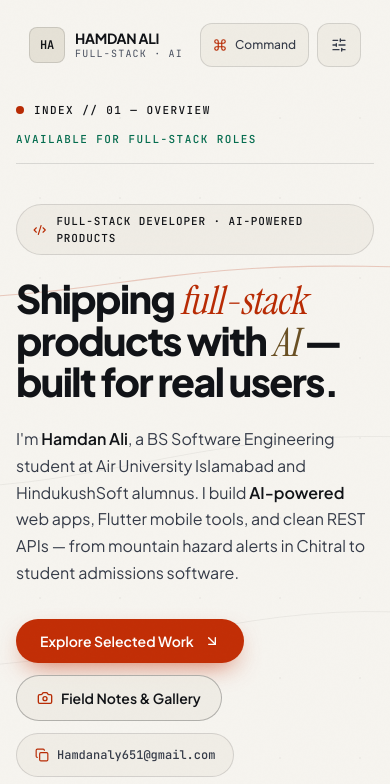
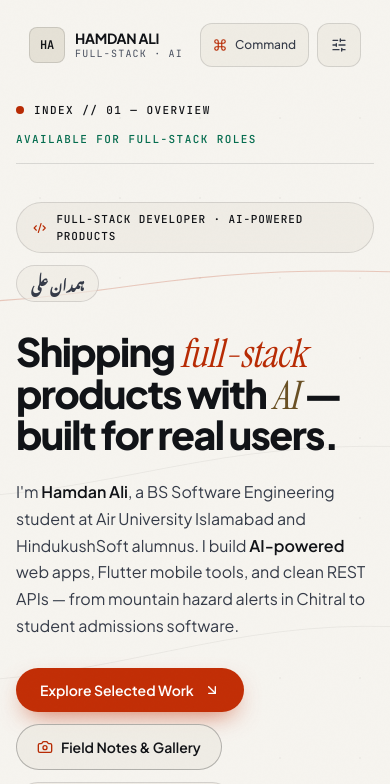
Before and after one commit to Hamdanali3/HamdanaAli_Portfolio, a Next.js app: page / in a window 390 px wide. Shown: the top 784 px of the page. Built offline with nearby package versions, Linux system fonts and the light colour scheme; a web font is replaced by a local one.

Commit message:
perf(lcp): paint hero headline on frame zero alongside fixed-height greeting stage

```diff
--- a/src/app/globals.css
+++ b/src/app/globals.css
@@ -188,7 +188,7 @@ body {
 }
 
 /* Zero-CLS, zero-FOUC first-load multilingual greeting state coordination */
-html[data-greeting="active"] .hero-settled-copy {
+html[data-greeting="active"] .hero-settled-badge {
   opacity: 0;
   visibility: hidden;
   pointer-events: none;
--- a/src/components/hero/HeroSection.tsx
+++ b/src/components/hero/HeroSection.tsx
@@ -111,7 +111,7 @@ export function HeroSection({
   useEffect(() => {
     if (!greetingActive) return;
 
-    // Total sequence ~2.95s across 3 steps, each transition <= 300ms
+    // Total sequence ~2.95s across 3 steps, each transition <= 280ms
     const t1 = setTimeout(() => setStepIdx(1), 980);
     const t2 = setTimeout(() => setStepIdx(2), 1980);
     const t3 = setTimeout(() => {
@@ -151,7 +151,7 @@ export function HeroSection({
 
       <div className="relative z-10 mx-auto max-w-[1340px] px-4 sm:px-8">
         {/* Top Metadata Strip */}
-        <div className="flex flex-wrap items-center justify-between gap-3 border-b border-hairline pb-4 mb-10 sm:mb-12 font-mono text-[11px] tracking-[0.13em] uppercase text-ink-muted">
+        <div className="flex flex-wrap items-center justify-between gap-3 border-b border-hairline pb-4 mb-8 sm:mb-12 font-mono text-[11px] tracking-[0.13em] uppercase text-ink-muted">
           <div className="flex items-center gap-2.5">
             <span className="inline-block h-2 w-2 rounded-full bg-signal" />
             <span className="text-ink font-medium">INDEX // 01 — OVERVIEW</span>
@@ -168,60 +168,53 @@ export function HeroSection({
 
         {/* Main 12-Column Swiss Editorial Grid */}
         <div className="grid grid-cols-1 lg:grid-cols-12 gap-10 lg:gap-10 items-center">
-          {/* Left 7 Columns: Zero-CLS Stacked Stage (Multilingual Greeting -> Settled Hero) */}
-          <div className="lg:col-span-7 grid grid-cols-1">
-            {/* Layer A: Multilingual Greeting Stage (Urdu RTL -> English LTR, once per session) */}
+          {/* Left 7 Columns: Zero-CLS Greeting Stage + Hero Headline */}
+          <div className="lg:col-span-7 space-y-6">
+            {/* Fixed-Height Stacked Slot: Multilingual Greeting (First Load) <-> Identity Header */}
+            <div className="grid grid-cols-1 min-h-[112px] sm:min-h-[120px] items-center">
+              {/* Layer A: Urdu -> English Greeting Stage (plays once per session, skippable) */}
               <div
                 onClick={greetingActive ? skipGreeting : undefined}
                 aria-hidden={!greetingActive}
                 className={cn(
-                "hero-greeting-stage col-start-1 row-start-1 flex flex-col justify-between rounded-3xl border border-hairline bg-surface-1/80 p-6 sm:p-10 backdrop-blur-md transition-opacity duration-300",
+                  "hero-greeting-stage col-start-1 row-start-1 flex items-center justify-between gap-4 rounded-2xl border border-strong bg-surface-1/95 px-4 py-3 sm:px-6 sm:py-4 backdrop-blur-md transition-opacity duration-300",
                   greetingActive
                     ? "opacity-100 visible cursor-pointer z-20"
                     : "opacity-0 invisible pointer-events-none"
                 )}
               >
-              <div className="flex items-center justify-between gap-3 font-mono text-[11px] uppercase tracking-[0.14em] text-ink-muted">
-                <span className="inline-flex items-center gap-2">
-                  <span className="h-2 w-2 rounded-full bg-signal" />
-                  <span>ISLAMABAD · CHITRAL · PAKISTAN</span>
-                </span>
+                <div className="min-w-0 flex-1">
+                  <div className="flex items-center gap-2 font-mono text-[10px] uppercase tracking-[0.14em] text-ink-muted mb-1">
+                    <span className="h-1.5 w-1.5 rounded-full bg-signal" />
                     <span>{activeGreeting.caption}</span>
                   </div>
 
-              <div className="my-8 sm:my-12 min-h-[150px] sm:min-h-[180px] flex items-center">
+                  <div
+                    className={cn(
+                      "flex min-h-[54px] sm:min-h-[62px] items-center",
+                      activeGreeting.dir === "rtl" ? "justify-end" : "justify-start"
+                    )}
+                  >
                     <AnimatePresence mode="wait">
-                  <motion.div
+                      <motion.span
                         key={activeGreeting.id}
-                    initial={{ opacity: 0, y: 10 }}
+                        initial={{ opacity: 0, y: 6 }}
                         animate={{ opacity: 1, y: 0 }}
-                    exit={{ opacity: 0, y: -10 }}
-                    transition={{ duration: 0.28, ease: [0.22, 1, 0.36, 1] }}
+                        exit={{ opacity: 0, y: -6 }}
+                        transition={{ duration: 0.25, ease: [0.22, 1, 0.36, 1] }}
                         lang={activeGreeting.lang}
                         dir={activeGreeting.dir}
                         className={cn(
-                      "w-full text-ink",
+                          "inline-block w-fit text-ink",
                           activeGreeting.lang === "ur"
-                        ? "urdu-nastaliq text-right text-[clamp(2.35rem,5.4vw,4.35rem)] font-bold"
-                        : "font-sans text-left text-[clamp(2.35rem,5.2vw,4.25rem)] font-extrabold tracking-[-0.035em] leading-[1.08]"
+                            ? "urdu-nastaliq text-2xl sm:text-3xl font-bold"
+                            : "font-sans text-2xl sm:text-3xl font-extrabold tracking-[-0.03em]"
                         )}
                       >
                         {activeGreeting.text}
-                  </motion.div>
+                      </motion.span>
                     </AnimatePresence>
                   </div>
-
-              <div className="flex items-center justify-between gap-4 border-t border-hairline pt-4">
-                <div className="flex items-center gap-1.5" aria-hidden="true">
-                  {GREETING_STEPS.map((s, idx) => (
-                    <span
-                      key={s.id}
-                      className={cn(
-                        "h-1.5 rounded-full transition-all duration-300",
-                        idx === stepIdx ? "w-8 bg-signal" : "w-2.5 bg-surface-2"
-                      )}
-                    />
-                  ))}
                 </div>
 
                 <button
@@ -231,24 +224,23 @@ export function HeroSection({
                     e.stopPropagation();
                     skipGreeting();
                   }}
-                  className="inline-flex min-h-11 items-center gap-2 rounded-full border border-hairline bg-canvas px-4 py-2 font-mono text-[11px] font-medium text-ink-secondary hover:border-strong hover:text-ink transition-colors cursor-pointer"
+                  className="inline-flex min-h-11 shrink-0 items-center gap-1.5 rounded-full border border-hairline bg-canvas px-3.5 py-2 font-mono text-[11px] font-medium text-ink-secondary hover:border-strong hover:text-ink transition-colors cursor-pointer"
                 >
                   <span>Skip</span>
                   <SkipForward className="h-3.5 w-3.5 text-signal" />
                   <kbd
                     aria-hidden="true"
-                    className="rounded border border-hairline bg-surface-2 px-1.5 py-0.5 text-[10px] text-ink-muted"
+                    className="hidden sm:inline rounded border border-hairline bg-surface-2 px-1.5 py-0.5 text-[10px] text-ink-muted"
                   >
                     Esc
                   </kbd>
                 </button>
               </div>
-            </div>
 
-            {/* Layer B: Permanent Hero Copy (Reserves Exact Layout Height at All Times) */}
+              {/* Layer B: Settled Identity Header */}
               <div
                 className={cn(
-                "hero-settled-copy col-start-1 row-start-1 space-y-6 transition-opacity duration-300",
+                  "hero-settled-badge col-start-1 row-start-1 flex flex-wrap items-center gap-3 transition-opacity duration-300",
                   greetingActive ? "opacity-0 invisible pointer-events-none" : "opacity-100 visible"
                 )}
               >
@@ -258,7 +250,17 @@ export function HeroSection({
                     {PROFILE.role}
                   </span>
                 </div>
+                <span
+                  lang="ur"
+                  dir="rtl"
+                  className="urdu-nastaliq rounded-full border border-hairline bg-surface-1/70 px-3.5 py-0.5 text-sm font-bold text-ink-secondary"
+                >
+                  ہمدان علی
+                </span>
+              </div>
+            </div>
 
+            {/* Monumental Hero Headline (Painted Immediately on Frame 0 for Instant LCP) */}
             <h1
               id="hero-heading"
               className="text-[clamp(2.45rem,5.4vw,5.15rem)] font-extrabold tracking-[-0.04em] leading-[1.01] text-ink"
@@ -283,7 +285,7 @@ export function HeroSection({
             </p>
 
             {/* Primary Action Row (All >= 44px tap targets) */}
-              <div className="flex flex-wrap items-center gap-3 pt-2">
+            <div className="flex flex-wrap items-center gap-3 pt-1">
               <Magnetic strength={0.2}>
                 <a
                   href="#work"
@@ -328,7 +330,6 @@ export function HeroSection({
                   )}
                 </button>
               </Magnetic>
-              </div>
             </div>
           </div>
 
```
Lines whose indentation alone changed are shown as unchanged.
